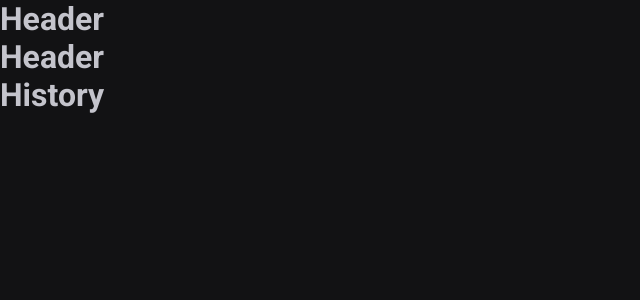
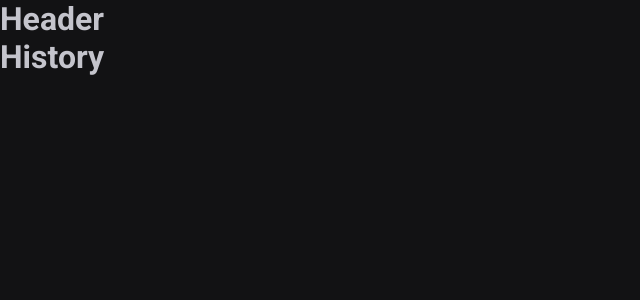
Before and after one commit to srlarissa/rocketseat-react-modulo1, a React (Vite) app in the folder modulo-2-ignitetimer/: page /history in a window 1280 px wide. Shown: the top 300 px of the page, without its empty margins (0-640 px from the left). Built offline with nearby package versions, Linux system fonts and the light colour scheme.

Commit message:
fix: Retirada do Header importado direto

```diff
--- a/modulo-2-ignitetimer/src/pages/History.tsx
+++ b/modulo-2-ignitetimer/src/pages/History.tsx
@@ -1,10 +1,3 @@
-import { Header } from '../components/Header'
-
 export function History() {
-  return(
-    <div>
-      <Header/>
-      <h1>History</h1>
-    </div>
-  );
+  return <h1>History</h1>
 }
--- a/modulo-2-ignitetimer/src/pages/Home.tsx
+++ b/modulo-2-ignitetimer/src/pages/Home.tsx
@@ -1,10 +1,3 @@
-import { Header } from '../components/Header'
-
 export function Home() {
-  return (
-    <div>
-      <Header />
-      <h1>Home</h1>
-    </div>
-  )
+  return <h1>Home</h1>
 }
```
